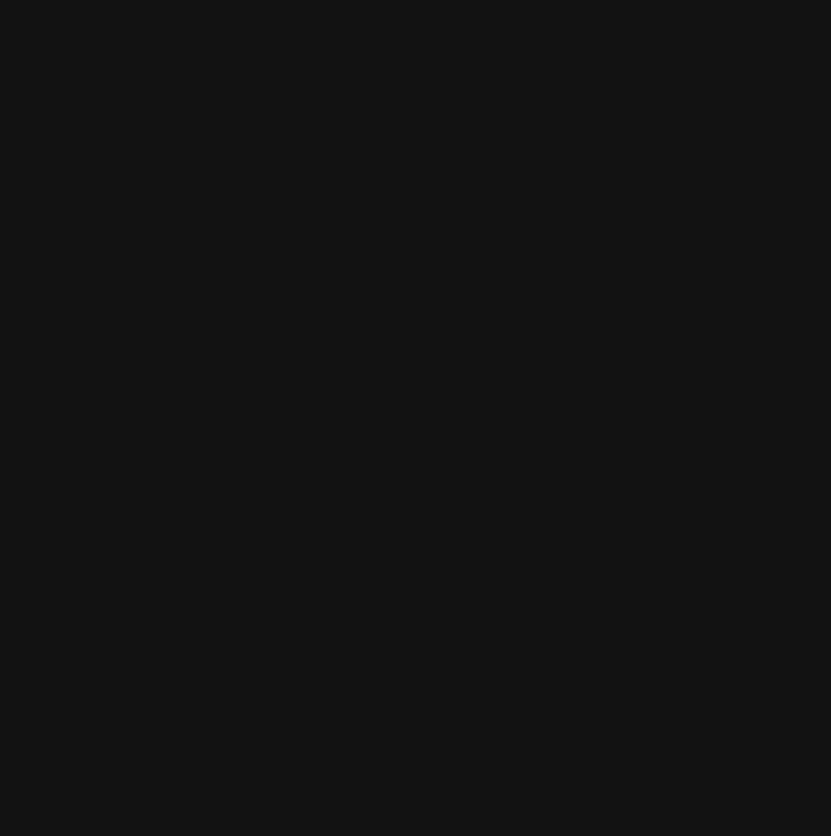
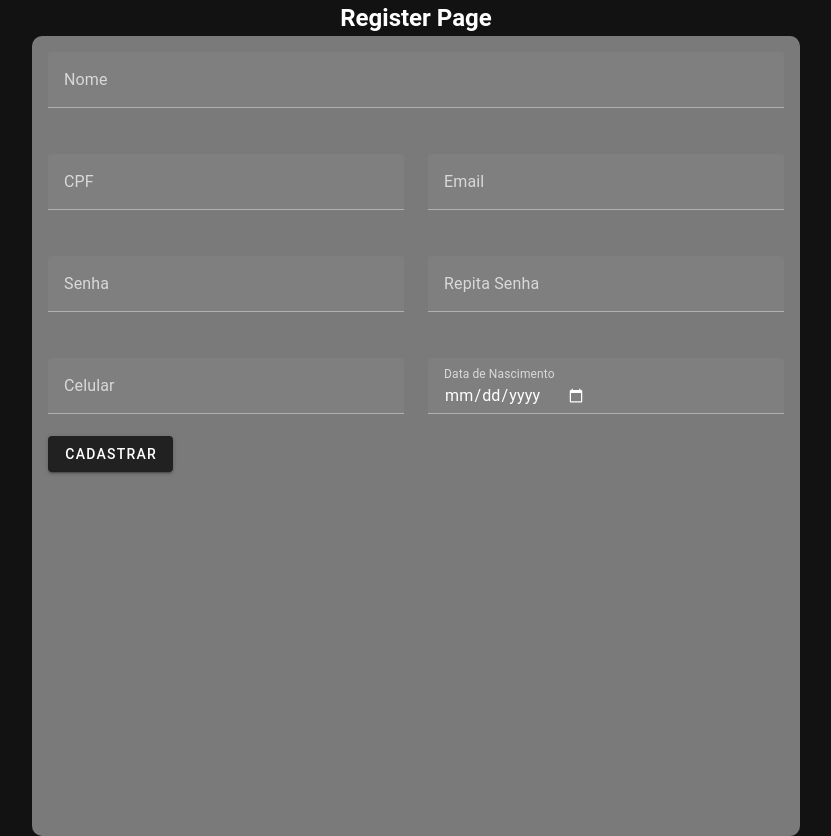
Before and after one commit to JValentim0707/findme-frontend, a Vue app: page /register in a window 1280 px wide. Before the commit this address had no page. Shown: the whole page, without its empty margins (224-1055 px from the left). Before the commit the page ends 800 px from the top, so only its background shows below. Built offline with nearby package versions, Linux system fonts and the light colour scheme.

Commit message:
Register Page

```diff
--- a/src/pages/HomePage.vue
+++ b/src/pages/HomePage.vue
@@ -1,7 +1,10 @@
 <template>
   <div class="container-home">
     <h2>Home Page</h2>
-    <CustomButton label="Login Page" @onClick="goToLoginPage"></CustomButton>
+    <div class="button-group">
+      <CustomButton class="mr-2" label="Login Page" @onClick="goToLoginPage"></CustomButton>
+      <CustomButton label="Register Page" @onClick="goToRegisterPage"></CustomButton>
+    </div>
   </div>
 </template>
 
@@ -17,6 +20,9 @@
   methods: {
     goToLoginPage() {
       this.$router.push('/login')
+    },
+    goToRegisterPage(){
+      this.$router.push('/register')
     }
   }
 }
@@ -32,4 +38,8 @@
   height: 100%;
 }
 
+.button-group {
+  display: flex;
+}
+
 </style>
--- /dev/null
+++ b/src/pages/RegisterPage.vue
@@ -0,0 +1,95 @@
+<template>
+  <div class="container-register">
+    <h2>Register Page</h2>
+    <div class="box-register">
+      <v-form class="container-form">
+        <v-container>
+          <v-row>
+            <v-col>
+              <CustomTextField v-model="name" label="Nome" type="text"></CustomTextField>
+            </v-col>
+          </v-row>
+          <v-row>
+            <v-col>
+              <CustomTextField v-model="document" label="CPF" type="text"></CustomTextField>
+            </v-col>
+            <v-col>
+              <CustomTextField v-model="email" label="Email" type="email"></CustomTextField>
+            </v-col>
+          </v-row>
+          <v-row>
+            <v-col>
+              <CustomTextField v-model="password" label="Senha" type="password"></CustomTextField>
+            </v-col>
+            <v-col>
+              <CustomTextField v-model="repeatPassword" label="Repita Senha" type="password"></CustomTextField>
+            </v-col>
+          </v-row>
+          <v-row>
+            <v-col>
+              <CustomTextField v-model="phone" label="Celular" type="text"></CustomTextField>
+            </v-col>
+            <v-col>
+              <CustomTextField v-model="bornDate" label="Data de Nascimento" type="date"></CustomTextField>
+            </v-col>
+          </v-row>
+          <CustomButton label="Cadastrar"></CustomButton>
+        </v-container>
+      </v-form>
+    </div>
+  </div>
+</template>
+
+<script>
+
+// Components
+import CustomTextField from '../components/forms/CustomTextField.vue'
+import CustomButton from '../components/forms/CustomButton.vue'
+
+// Functions
+
+export default {
+  components: {
+    CustomTextField,
+    CustomButton
+  },
+
+  data() {
+    return {
+      name: "",
+      document: "",
+      email: "",
+      password: "",
+      repeatPassword: "",
+      phone: "",
+      bornDate: "",
+    }
+  },
+
+  methods: {
+  }
+}
+</script>
+
+<style lang="scss">
+.container-register {
+  display: flex;
+  align-items: center;
+  height: 100%;
+  justify-content: center;
+  flex-direction: column;
+
+  .box-register {
+    display: flex;
+    width: 60%;
+    height: 800px;
+    background-color: rgba(255, 255, 255, 0.438);
+    border-radius: 10px;
+  }
+}
+
+.container-form {
+  display: flex;
+  width: 100%;
+}
+</style>
```
Also changed, not shown: src/router/index.js (+7 -0 lines).
